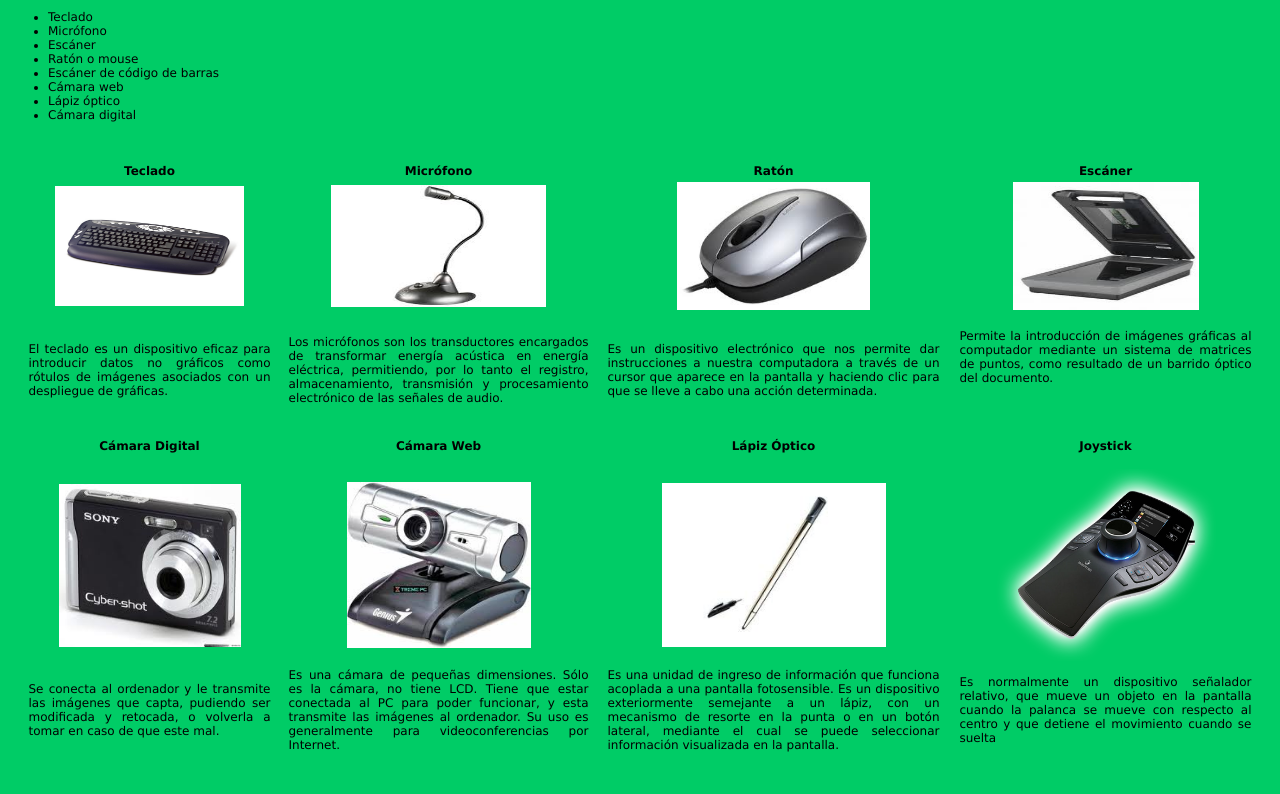
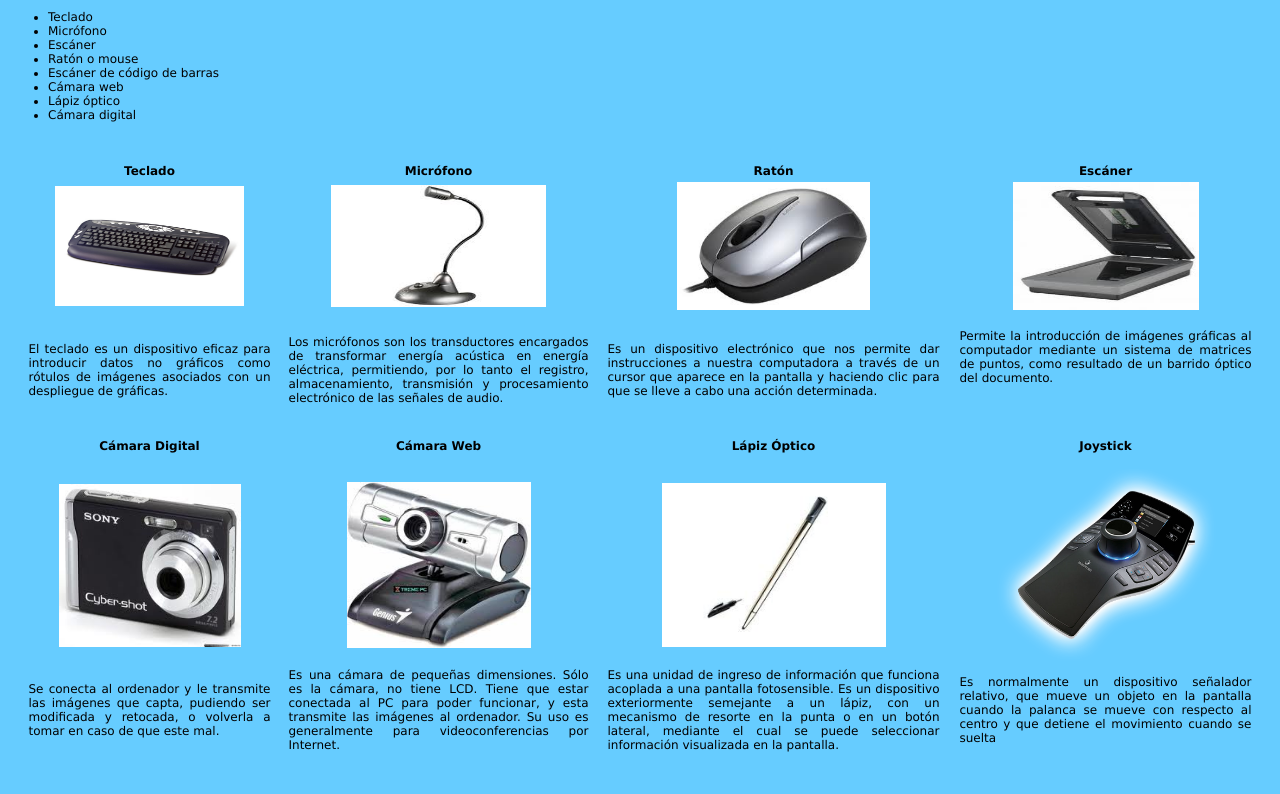
Before and after one commit to GaloDiaz/SitioWebHTML5, a plain HTML site: page SitioTareaMultimedia/Per_Entrada.html in a window 1280 px wide. Shown: the part 121-915 px from the top of the page. Drawn offline with Linux system fonts and the light colour scheme.

Commit message:
modificado entrada color
modificado entrada color

```diff
--- a/SitioTareaMultimedia/Per_Entrada.html
+++ b/SitioTareaMultimedia/Per_Entrada.html
@@ -8,7 +8,7 @@
 	font-family: Verdana, Geneva, sans-serif;
 }
 body {
-	background-color: #0C6;
+	background-color: #6CF;
 }
 body,td,th {
 	font-size: 12px;
```
